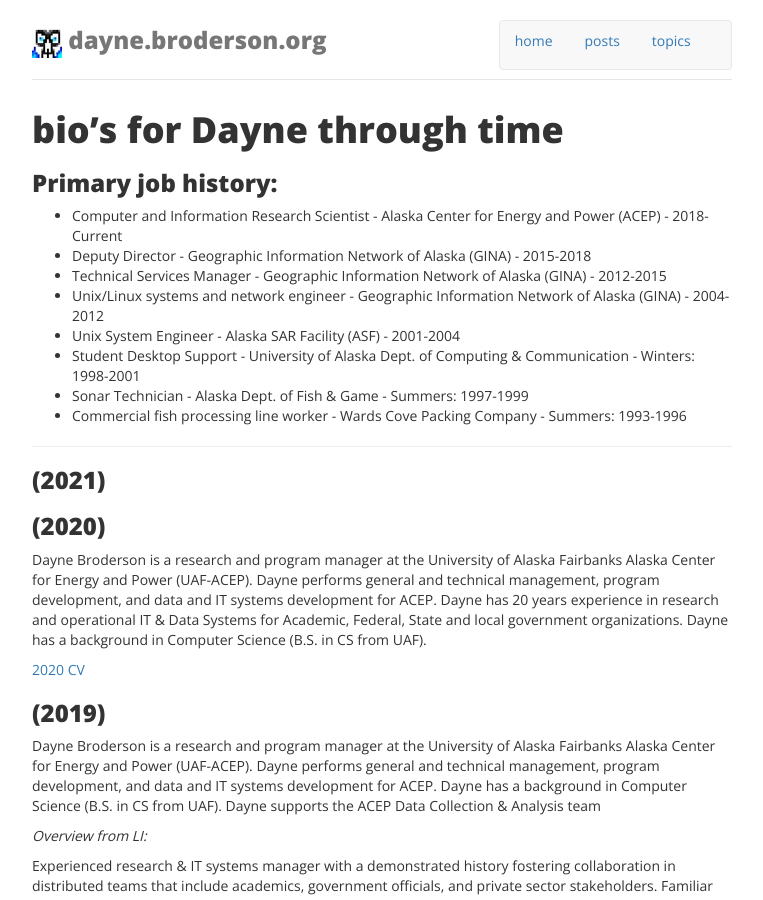
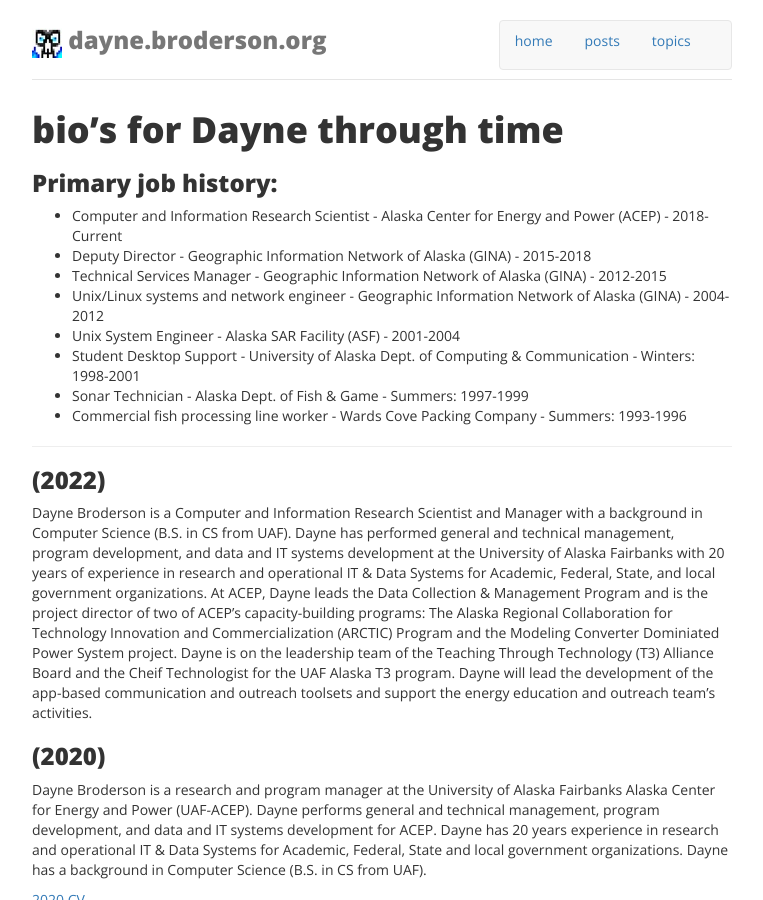
Before and after one commit to dayne/dayne.github.com, a Jekyll site: the page built from bio/index.md, in a window 1280 px wide and 900 px high. Shown: the whole window, without its empty margins (258-1021 px from the left). Built offline with Jekyll 4.4.1, drawn with Linux system fonts in a browser that asks for light colours; nearby versions of some CDN libraries.

Commit message:
Update index.md

```diff
--- a/bio/index.md
+++ b/bio/index.md
@@ -19,8 +19,9 @@
 
 ---
 
-### (2021)
+### (2022)
 
+Dayne Broderson is a Computer and Information Research Scientist and Manager with a background in Computer Science (B.S. in CS from UAF). Dayne has performed general and technical management, program development, and data and IT systems development at the University of Alaska Fairbanks with 20 years of experience in research and operational IT & Data Systems for Academic, Federal, State, and local government organizations. At ACEP, Dayne leads the Data Collection & Management Program and is the project director of two of ACEP’s capacity-building programs: The Alaska Regional Collaboration for Technology Innovation and Commercialization (ARCTIC)  Program and the Modeling Converter Dominiated Power System project. Dayne is on the leadership team of the Teaching Through Technology (T3) Alliance Board and the Cheif Technologist for the UAF Alaska T3 program. Dayne will lead the development of the app-based communication and outreach toolsets and support the energy education and outreach team’s activities.
 
 ### (2020)
 
```
